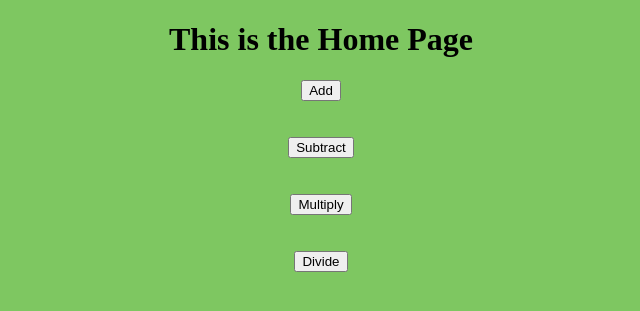
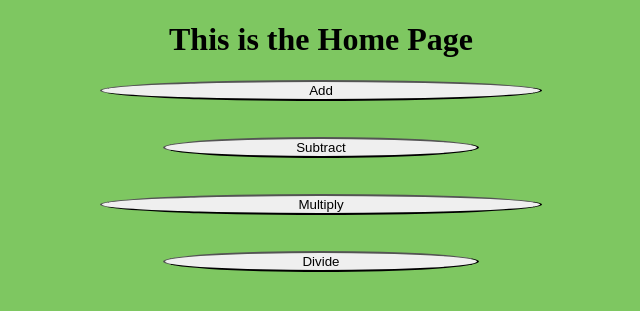
Before and after one commit to dawoodgit/adeenascalc, a Flask app: page / in a window 1280 px wide. Shown: the top 311 px of the page, without its empty margins (319-959 px from the left). Run offline with Flask 2, Linux system fonts and the light colour scheme.

Commit message:
modified home page

```diff
--- a/templates/home.html
+++ b/templates/home.html
@@ -5,27 +5,52 @@
     <meta http-equiv="X-UA-Compatible" content="IE=edge">
     <meta name="viewport" content="width=device-width, initial-scale=1.0">
     <title>Home Page</title>
+
+    <style>
+      #add{
+          border-radius: 50%;
+          width: 35%;
+          cursor: pointer;
+
+      }
+      #subt{
+        border-radius: 50%;
+          width: 25%;
+          cursor: pointer;
+     }
+     #mult{
+        border-radius: 50%;
+          width: 35%;
+          cursor: pointer;
+     }
+     #divi{
+        border-radius: 50%;
+          width: 25%;
+          cursor: pointer;
+         }
+
+    </style>
 </head>
 <body>
     <h1>This is the Home Page</h1>
     <div style="color: black;">
         <form action="{{ url_for('addition')}}" method="get">
-            <button type="submit">Add</button>
+            <button id="add" type="submit">Add</button>
         </form>
 
         <br><br>
         <form action="{{ url_for('subtraction')}}" method="get">
-            <button type="submit">Subtract</button>
+            <button id="subt" type="submit">Subtract</button>
         </form>
 
         <br><br>
         <form action="{{ url_for('multiplication')}}" method="get">
-            <button type="submit">Multiply</button>
+            <button id="mult" type="submit">Multiply</button>
         </form>
 
         <br><br>
         <form action="{{ url_for('division')}}" method="get">
-            <button type="submit">Divide</button>
+            <button id="divi" type="submit">Divide</button>
         </form>
 
     </div>
@@ -38,16 +63,17 @@
         }
 
 
-        #sub {
+        /* #sub {
             width: 120px;
             height: 43px;
             text-align: center;
             border-radius: 14px;
-            font-size: 18px;
-        }
+            font-size: 18px; */
+        /* } */
 
-        #sub:hover {
+        /* #sub:hover {
             background-color: gold;
+
         }
     </style>
 </body>
```
